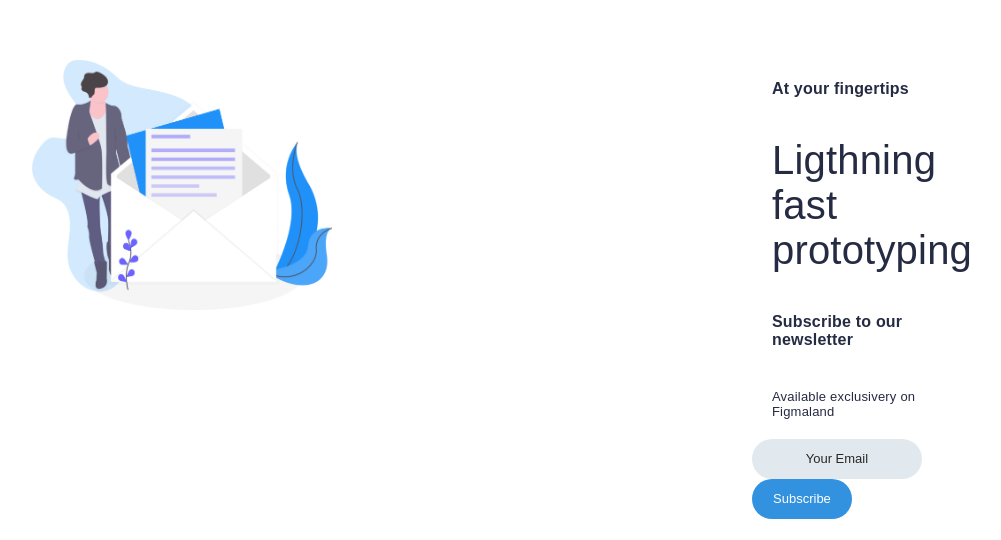
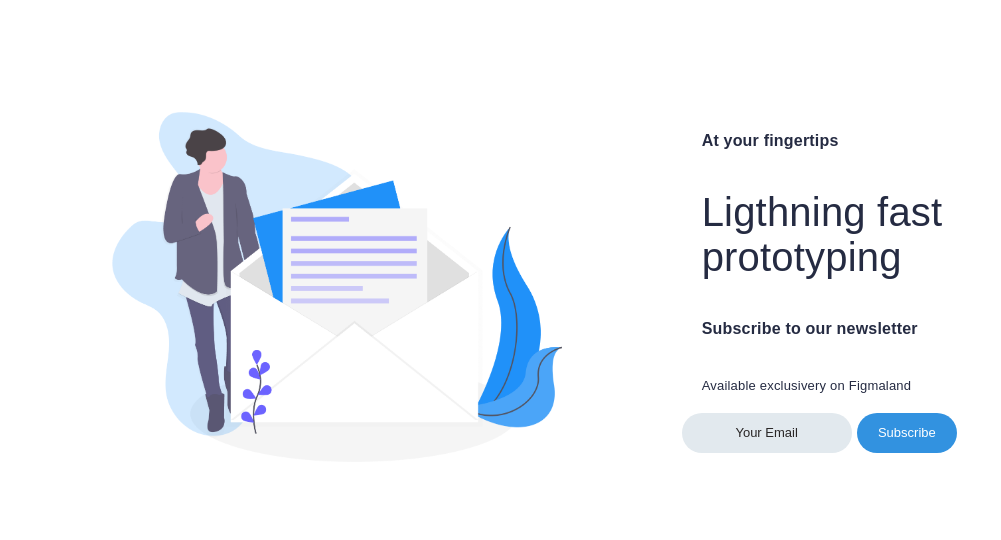
Before and after one commit to MariliisZenkevics/figma, a plain HTML site: page homepage.html in a window 1280 px wide. Shown: the part 3786-4326 px from the top of the page, without its empty margins (128-1129 px from the left). Drawn offline with Linux system fonts and the light colour scheme.

Commit message:
prototyping page visual fix

```diff
--- a/homepage.css
+++ b/homepage.css
@@ -288,7 +288,7 @@ h1 {
     flex: 1;
     flex-direction: column;
     justify-content: space-between;
-    padding: 200px;
+    padding: 50px;
     font-size: large;
     text-align: start;
     margin: 0 0 20px;
@@ -296,9 +296,11 @@ h1 {
 
 .prototyping-image{
     width: 100%;
-    height: 250px;
-    width: 300px;
+    height: 350px;
+    width: 500px;
     align-items: flex-start;
+    padding-left: 10%;
+    padding-right: 0;
 }
 
 .subtext3 {
```
